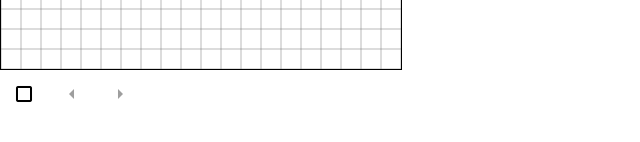
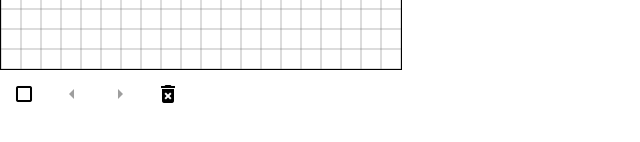
Before and after one commit to milkywayisdead/pixie-dust, an Angular app: page / in a window 1280 px wide. Both pictures are taken after a click on the button 136 px from the left and 32 px from the top of the page. Shown: the part 396-538 px from the top of the page, without its empty margins (0-640 px from the left). Built offline with nearby package versions, Linux system fonts and the light colour scheme.

Commit message:
i`m trying

```diff
--- a/src/app/app.component.html
+++ b/src/app/app.component.html
@@ -18,10 +18,10 @@
 
 <div style="width:50%">
   <pix-editarium #grids
-    *ngFor="let frame of frames; index as i"
+    *ngFor="let frame of framesService.frames; index as i"
     [index]="i"
-    [isLast]="i+1 === frames.length"
-    [active]="i === currentFrameIndex"
-    (nextFrame)="switch('next')"
-    (previousFrame)="switch('previous')"></pix-editarium>
+    [isLast]="i+1 === framesService.frames.length"
+    [active]="i === framesService.currentFrameIndex"
+    (nextFrame)="framesService.stepForward()"
+    (previousFrame)="framesService.stepBack()"></pix-editarium>
 </div>
--- a/src/app/app.component.ts
+++ b/src/app/app.component.ts
@@ -7,6 +7,7 @@ import {MatGridListModule} from '@angular/material/grid-list';
 import {MatToolbarModule} from '@angular/material/toolbar';
 
 import { EditariumComponent } from './editarium/editarium.component';
+import { FramesService } from './frames/frames.service';
 
 @Component({
   selector: 'app-root',
@@ -25,30 +26,21 @@ import { EditariumComponent } from './editarium/editarium.component';
   styleUrl: './app.component.css'
 })
 export class AppComponent {
-  title = 'pix';
+  title = 'pixie-dust';
   color = '#000000';
   frames: number[] = [];
   currentFrameIndex: number = 0;
 
+  constructor(public framesService: FramesService) {}
+
   @ViewChildren('grids')
   editariums: EditariumComponent[]|undefined;
 
-  addFrame(){
-    this.frames.push(this.frames.length);
-  }
-
-  switch(direction: string){
-    if(direction === 'next'){
-      this.currentFrameIndex++;
-    } else if(direction === 'previous'){
-      this.currentFrameIndex--;
-    }
+  addFrame(): void {
+    this.framesService.add();
   }
 
   save(){
-    this.editariums?.forEach((ed: EditariumComponent) => {
-      console.log(ed)
-    })
   }
 
   setColor(value: string):void{
--- a/src/app/editarium/editarium.component.html
+++ b/src/app/editarium/editarium.component.html
@@ -14,5 +14,8 @@
             [disabled]="isLast">
             <mat-icon fontIcon="arrow_right"></mat-icon>
         </button>
+        <button mat-icon-button (click)="remove()">
+            <mat-icon fontIcon="delete_forever"></mat-icon>
+        </button>
     </div>
 </div>
--- a/src/app/editarium/editarium.component.ts
+++ b/src/app/editarium/editarium.component.ts
@@ -2,6 +2,8 @@ import { Component, ViewEncapsulation, Input, Output, EventEmitter } from '@angu
 import { NgIf } from '@angular/common';
 import { MatButtonModule } from '@angular/material/button';
 import { MatIconModule } from '@angular/material/icon';
+
+import { FramesService } from '../frames/frames.service';
 
 const _IDX_ATTR = 'pixidx';
 
@@ -25,6 +27,8 @@ export class EditariumComponent {
   _grid: HTMLElement | null = null;
   @Output() nextFrame = new EventEmitter<any>;
   @Output() previousFrame = new EventEmitter<any>;
+
+  constructor(public framesService: FramesService) {}
 
   createGrid(cols:number=20, rows:number=20){
     const grid = document.createElement('table');
@@ -149,6 +153,10 @@ export class EditariumComponent {
     }
   }
 
+  remove(){
+    this.framesService.removeIndex(this.index);
+  }
+
   ngAfterViewInit(){
     const grid = this.createGrid();
     document.getElementById(this.containerId)?.append(grid.grid);
--- /dev/null
+++ b/src/app/frames/frames.service.ts
@@ -0,0 +1,47 @@
+import { Injectable } from '@angular/core';
+import { Frame } from './frames';
+
+@Injectable({
+  providedIn: 'root'
+})
+export class FramesService {
+  frames:number[] = [];
+  currentFrameIndex:number = -1;
+
+  constructor() { }
+
+  add(): void {
+    this.frames.push(1);
+    this.stepForward();
+  }
+
+  removeIndex(index: number): void {
+    this.frames.splice(index, 1);
+    this.stepBack();
+
+  }
+
+  /* remove(frame: Frame): void {
+    this.frames.splice(
+      this.frames.indexOf(frame),
+      1
+    );
+  } */
+
+  stepBack(): void {
+    this.currentFrameIndex--;
+  }
+
+  stepForward(): void {
+    this.currentFrameIndex++;
+  }
+
+  _reindex(): void {
+    const hasFrames = this.frames.length > 0;
+    if(this.currentFrameIndex === 0){
+      if(hasFrames){
+
+      }
+    }
+  }
+}
--- /dev/null
+++ b/src/app/frames/frames.ts
@@ -0,0 +1,9 @@
+export interface ColorMap {
+    [name: string]: number[]
+}
+
+
+export interface Frame {
+    meta: Object;
+    colorMap: ColorMap[];
+}
```
Also changed, not shown: 1 other file (tests, documents, lock files or other folders).
